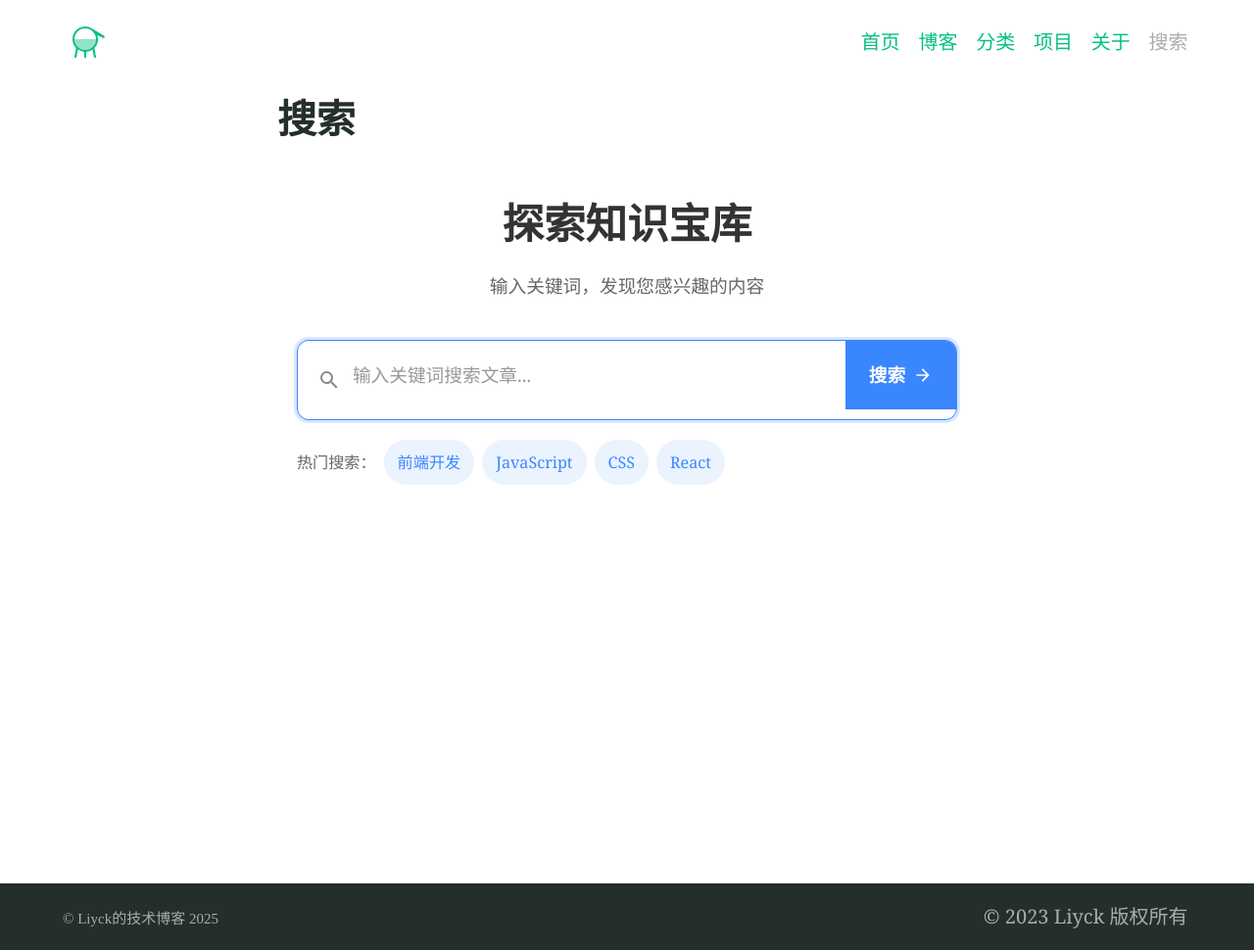
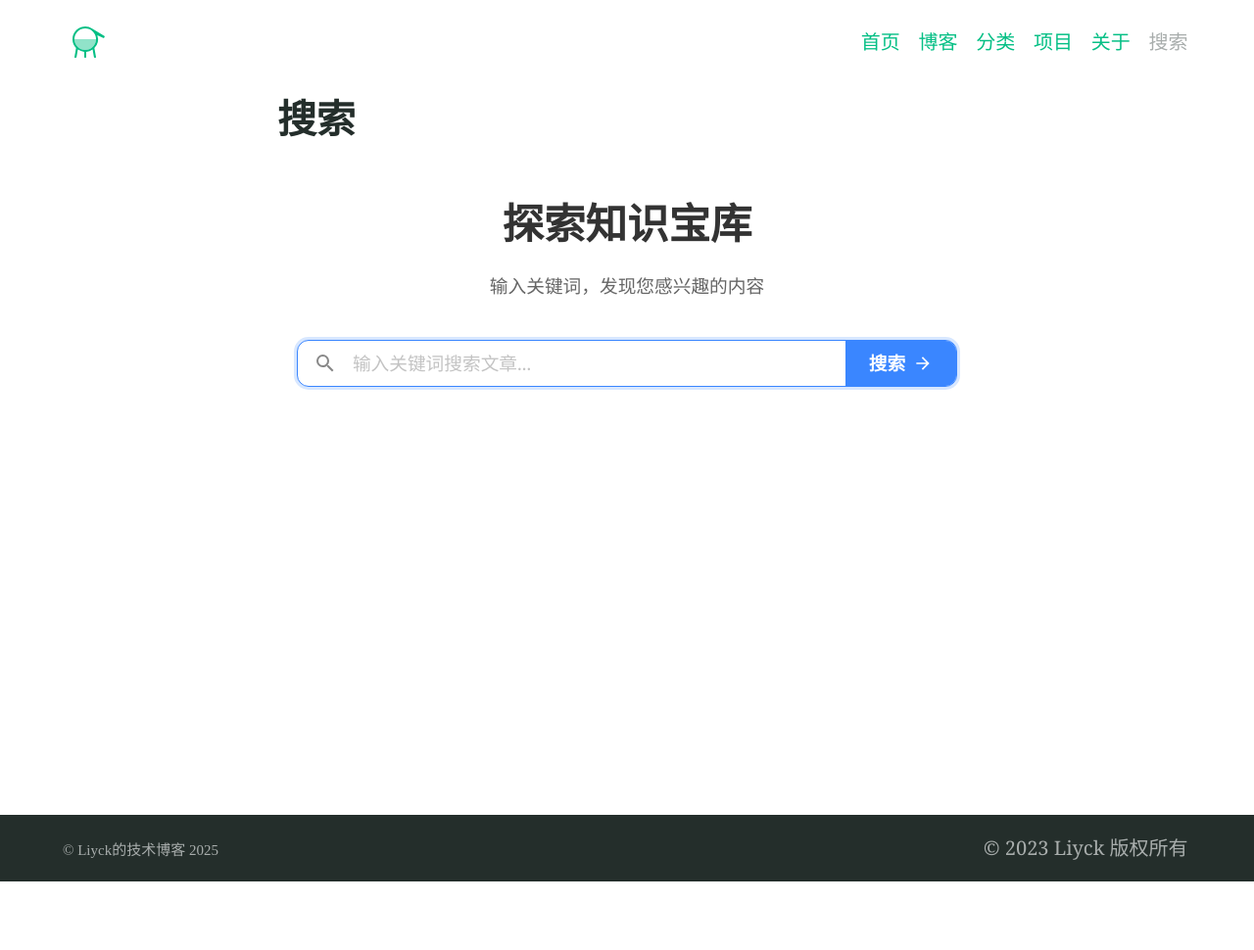
Before and after one commit to Liyck/Liyck.github.io, a Jekyll site: the page built from search.md, in a window 1280 px wide. Shown: the whole page at 98% size. Built offline with Jekyll 4.4.1, drawn with Linux system fonts in a browser that asks for light colours; after the commit the page ends 900 px from its top, so only the background shows below that; some of the changed lines change nothing that is shown.

Commit message:
Update search.md

```diff
--- a/search.md
+++ b/search.md
@@ -15,21 +15,13 @@ permalink: /search/
       <svg class="search-icon" xmlns="http://www.w3.org/2000/svg" viewBox="0 0 24 24" width="24" height="24">
         <path fill="currentColor" d="M15.5 14h-.79l-.28-.27A6.471 6.471 0 0 0 16 9.5 6.5 6.5 0 1 0 9.5 16c1.61 0 3.09-.59 4.23-1.57l.27.28v.79l5 4.99L20.49 19l-4.99-5zm-6 0C7.01 14 5 11.99 5 9.5S7.01 5 9.5 5 14 7.01 14 9.5 11.99 14 9.5 14z"/>
       </svg>
-      <input type="text" id="search-input" placeholder="输入关键词搜索文章..." autocomplete="off">
+      <input type="text" id="search-input" placeholder="输入关键词搜索文章..." autocomplete="off" />
       <button type="button" id="search-button">
         <span>搜索</span>
         <svg class="search-arrow" xmlns="http://www.w3.org/2000/svg" viewBox="0 0 24 24" width="20" height="20">
           <path fill="currentColor" d="M12 4l-1.41 1.41L16.17 11H4v2h12.17l-5.58 5.59L12 20l8-8z"/>
         </svg>
       </button>
-    </div>
-
-    <div class="search-tags">
-      <span>热门搜索：</span>
-      <a href="#" class="search-tag" data-search="前端开发">前端开发</a>
-      <a href="#" class="search-tag" data-search="JavaScript">JavaScript</a>
-      <a href="#" class="search-tag" data-search="CSS">CSS</a>
-      <a href="#" class="search-tag" data-search="React">React</a>
     </div>
   </div>
 
@@ -46,7 +38,7 @@ permalink: /search/
         <path fill="#6c757d" d="M12 10.9c-.61 0-1.1.49-1.1 1.1s.49 1.1 1.1 1.1 1.1-.49 1.1-1.1-.49-1.1-1.1-1.1z"/>
       </svg>
       <h3>未找到相关结果</h3>
-      <p>尝试使用不同的关键词或查看热门标签</p>
+      <p>尝试使用不同的关键词进行搜索</p>
     </div>
 
     <div id="search-results"></div>
@@ -54,7 +46,6 @@ permalink: /search/
 </div>
 
 <style>
-/* 设计变量 */
 :root {
   --primary-color: #3a86ff;
   --primary-hover: #2667cc;
@@ -69,14 +60,12 @@ permalink: /search/
   --transition: all 0.3s ease;
 }
 
-/* 搜索容器 */
 .search-container {
   max-width: 800px;
   margin: 0 auto;
   padding: 40px 20px;
 }
 
-/* 标题区域 */
 .search-header {
   text-align: center;
   margin-bottom: 40px;
@@ -97,7 +86,6 @@ permalink: /search/
   line-height: 1.6;
 }
 
-/* 搜索框区域 */
 .search-box {
   margin-bottom: 40px;
 }
@@ -111,6 +99,7 @@ permalink: /search/
   overflow: hidden;
   border: 1px solid var(--border-color);
   transition: var(--transition);
+  height: 48px; /* 固定高度，保证输入框和按钮高度一致 */
 }
 
 .search-input-container:focus-within {
@@ -120,20 +109,28 @@ permalink: /search/
 
 .search-icon {
   position: absolute;
-  left: 20px;
+  left: 16px;
   top: 50%;
   transform: translateY(-50%);
   color: var(--text-lighter);
   z-index: 1;
+  width: 24px;
+  height: 24px;
 }
 
 #search-input {
   flex: 1;
-  padding: 18px 20px 18px 56px;
+  padding: 0 20px 0 56px;
   border: none;
   font-size: 1.1rem;
   background: transparent;
   color: var(--text-color);
+  height: 100%;
+  line-height: 48px;
+}
+
+#search-input::placeholder {
+  color: var(--text-lighter);
 }
 
 #search-input:focus {
@@ -151,6 +148,7 @@ permalink: /search/
   font-size: 1.1rem;
   font-weight: 600;
   transition: var(--transition);
+  height: 100%;
 }
 
 #search-button:hover {
@@ -166,43 +164,11 @@ permalink: /search/
   transform: translateX(3px);
 }
 
-/* 热门标签 */
-.search-tags {
-  display: flex;
-  align-items: center;
-  flex-wrap: wrap;
-  margin-top: 20px;
-  gap: 8px;
-}
-
-.search-tags span {
-  color: var(--text-light);
-  font-size: 0.95rem;
-}
-
-.search-tag {
-  display: inline-block;
-  padding: 6px 14px;
-  background: rgba(58, 134, 255, 0.1);
-  color: var(--primary-color);
-  border-radius: 30px;
-  font-size: 0.95rem;
-  transition: var(--transition);
-  text-decoration: none;
-}
-
-.search-tag:hover {
-  background: rgba(58, 134, 255, 0.2);
-  transform: translateY(-2px);
-}
-
-/* 结果容器 */
 .search-results-container {
   position: relative;
   min-height: 300px;
 }
 
-/* 状态信息 */
 .search-status {
   display: flex;
   flex-direction: column;
@@ -215,10 +181,7 @@ permalink: /search/
   box-shadow: var(--shadow);
 }
 
-#search-loading {
-  display: none;
-}
-
+#search-loading,
 #no-results {
   display: none;
 }
@@ -237,7 +200,6 @@ permalink: /search/
   margin: 0;
 }
 
-/* 加载动画 */
 .spinner {
   width: 50px;
   height: 50px;
@@ -253,7 +215,6 @@ permalink: /search/
   100% { transform: rotate(360deg); }
 }
 
-/* 搜索结果项 */
 .search-result {
   margin-bottom: 25px;
   padding: 25px;
@@ -309,7 +270,6 @@ permalink: /search/
   margin-bottom: 0;
 }
 
-/* 高亮样式 */
 mark {
   background-color: #fffd54;
   padding: 0 4px;
@@ -325,7 +285,6 @@ mark {
   border-bottom: 1px solid var(--border-color);
 }
 
-/* 响应式设计 */
 @media (max-width: 768px) {
   .search-container {
     padding: 20px 15px;
@@ -337,14 +296,20 @@ mark {
 
   .search-input-container {
     flex-direction: column;
+    height: auto;
+  }
+
+  #search-input {
+    padding: 12px 20px 12px 56px;
+    line-height: normal;
+    height: 48px;
   }
 
   #search-button {
-    padding: 15px;
-    justify-content: center;
-  }
-
-  .search-tags {
+    width: 100%;
+    padding: 12px 0;
+    margin-top: 8px;
+    height: 48px;
     justify-content: center;
   }
 
@@ -361,7 +326,6 @@ document.addEventListener('DOMContentLoaded', function() {
     const searchResults = document.getElementById('search-results');
     const searchLoading = document.getElementById('search-loading');
     const noResults = document.getElementById('no-results');
-    const searchTags = document.querySelectorAll('.search-tag');
 
     let searchData = [];
 
@@ -387,10 +351,6 @@ document.addEventListener('DOMContentLoaded', function() {
             return;
         }
 
-        // 显示搜索历史
-        saveSearchHistory(query);
-
-        // 显示加载状态
         searchLoading.style.display = 'flex';
         noResults.style.display = 'none';
         searchResults.innerHTML = '';
@@ -492,33 +452,6 @@ document.addEventListener('DOMContentLoaded', function() {
         `;
     }
 
-    // 保存搜索历史
-    function saveSearchHistory(query) {
-        const searchHistory = JSON.parse(localStorage.getItem('searchHistory') || '[]');
-
-        // 避免重复
-        if (!searchHistory.includes(query)) {
-            searchHistory.unshift(query);
-
-            // 最多保存5条
-            if (searchHistory.length > 5) {
-                searchHistory.pop();
-            }
-
-            localStorage.setItem('searchHistory', JSON.stringify(searchHistory));
-        }
-    }
-
-    // 标签搜索功能
-    searchTags.forEach(tag => {
-        tag.addEventListener('click', (e) => {
-            e.preventDefault();
-            const searchTerm = tag.getAttribute('data-search');
-            searchInput.value = searchTerm;
-            performSearch();
-        });
-    });
-
     // 事件监听
     searchButton.addEventListener('click', performSearch);
     searchInput.addEventListener('keypress', function(e) {
```
